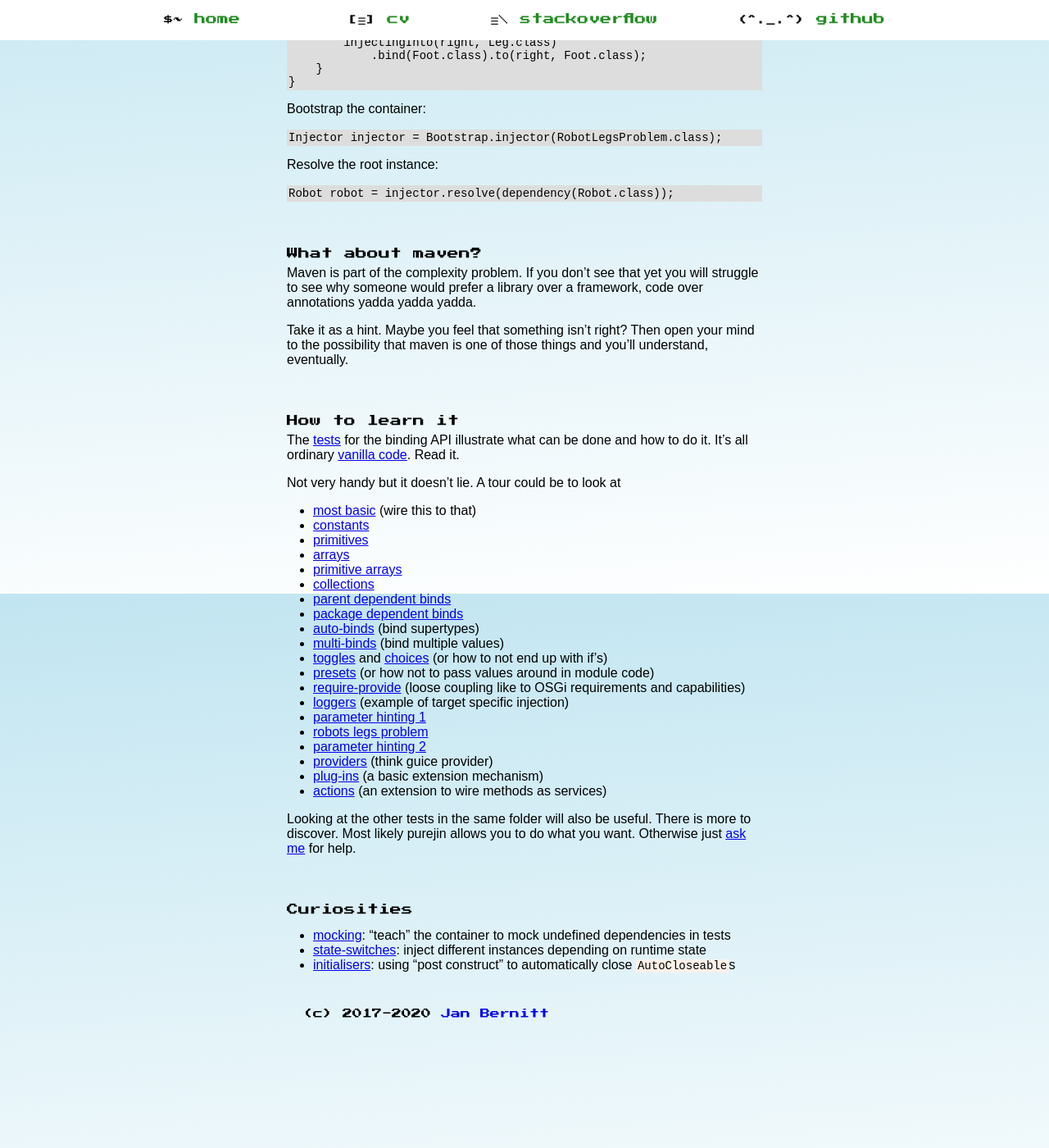
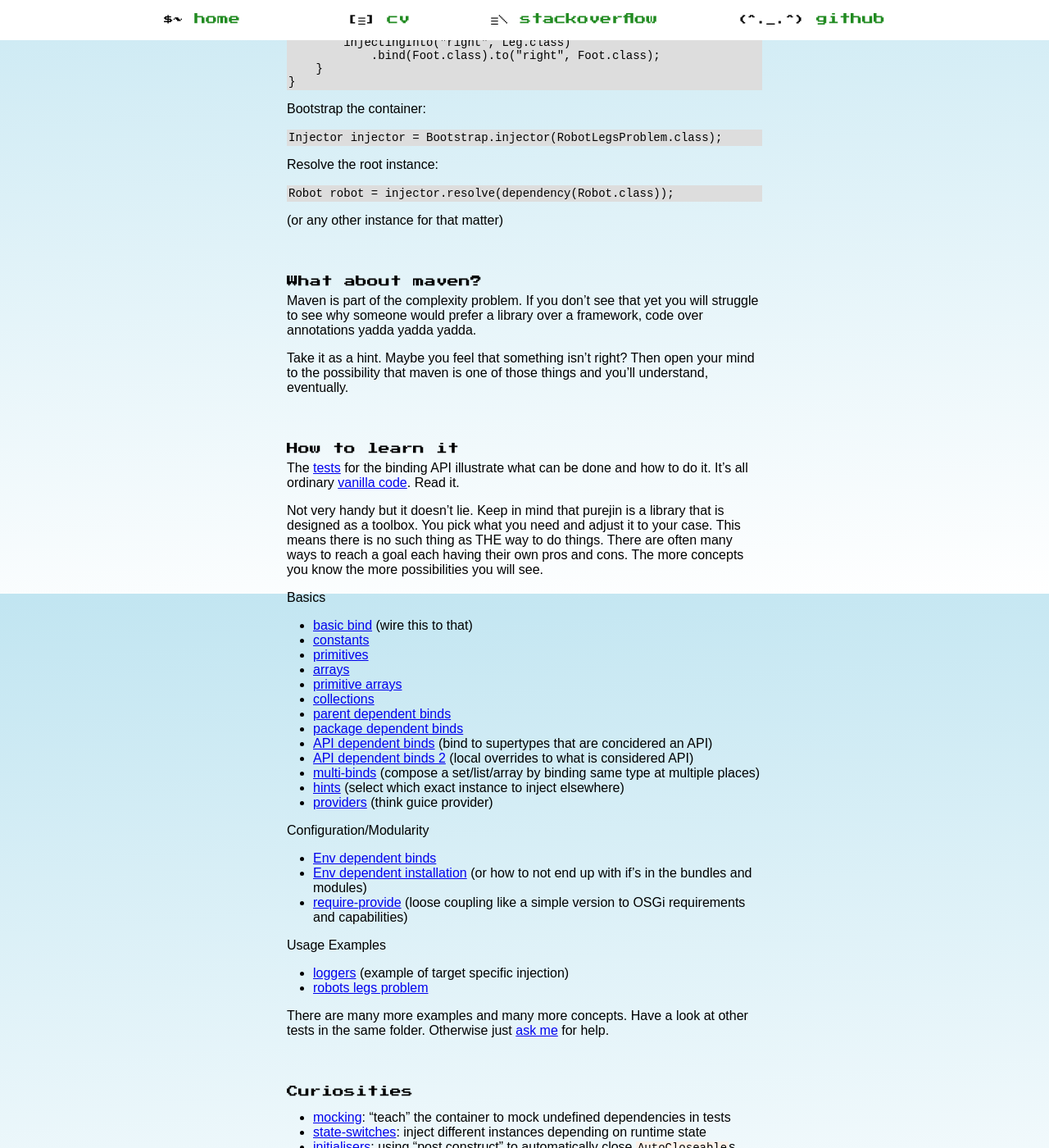
Before and after one commit to jbee/jbee.github.io, a Jekyll site: the page built from purejin/index.md, in a window 1280 px wide and 1400 px high, scrolled down 2876 px. Shown: the whole window at 82% size. Built offline with Jekyll 4.4.1, drawn with Linux system fonts in a browser that asks for light colours; before the commit the page ends 4130 px from its top, so only the background shows below that; some of the changed text lies outside the part shown.

Commit message:
fixes links to test examples

````diff
--- a/purejin/index.md
+++ b/purejin/index.md
@@ -32,7 +32,7 @@ Purejin's programming style is inspired by pure functional style:
 Users declare a set of declarative statements about the (container) world.
 These statements are transformed to a fixed and final container model.
 Alongside the immutable model there is a pool of managed instances.
-Calling resolution functions on the container is like a computation on its model state that might create new managed instances in the pool as a _side-effect_.
+Calling resolution functions on the container is like a computation on its model state that might create new managed instances in the pool as a "side-effect".
 This is easy to reason about and allows for state validation at the end of bootstrapping a container.
 
 Its goal is to organise and modularise what otherwise would be manual wiring without imposing restrictions on the application developer.
@@ -121,12 +121,12 @@ class RobotLegsProblem extends BinderModule {
 	protected void declare() {
 		construct(Robot.class);
 		//...
-		bind(left, Leg.class).toConstructor();
-		bind(right, Leg.class).toConstructor();
-		injectingInto(left, Leg.class)
-			.bind(Foot.class).to(left, Foot.class);
-		injectingInto(right, Leg.class)
-			.bind(Foot.class).to(right, Foot.class);
+		bind("left", Leg.class).toConstructor();
+		bind("right", Leg.class).toConstructor();
+		injectingInto("left", Leg.class)
+			.bind(Foot.class).to("left", Foot.class);
+		injectingInto("right", Leg.class)
+			.bind(Foot.class).to("right", Foot.class);
 	}
 }
 ```
@@ -140,7 +140,7 @@ Resolve the root instance:
 ```java
 Robot robot = injector.resolve(dependency(Robot.class));
 ```
-
+(or any other instance for that matter)
 
 ## What about maven?
 Maven is part of the complexity problem.
@@ -152,37 +152,44 @@ Then open your mind to the possibility that maven is one of those things and you
 
 
 ## How to learn it
-The [tests](https://github.com/jbee/purejin/tree/master/src/test.integration/test/java/test/integration/bind) for the binding API illustrate what can be done and how to do it.
+The [tests](https://github.com/jbee/purejin/tree/master/test.integration/test/java/test/integration/bind) for the binding API illustrate what can be done and how to do it.
 It's all ordinary [vanilla code](http://en.wikipedia.org/wiki/Vanilla_software).
 Read it.
 
 Not very handy but it doesn't lie.
-A tour could be to look at
+Keep in mind that purejin is a library that is designed as a toolbox.
+You pick what you need and adjust it to your case.
+This means there is no such thing as THE way to do things. There are often many ways to reach a goal each having their own pros and cons.
+The more concepts you know the more possibilities you will see.
 
-* [most basic](https://github.com/jbee/purejin/blob/master/src/test.integration/test/java/test/integration/bind/TestInstanceBinds.java) (wire this to that)
-* [constants](https://github.com/jbee/purejin/blob/master/src/test.integration/test/java/test/integration/bind/TestConstantBinds.java)
-* [primitives](https://github.com/jbee/purejin/blob/master/src/test.integration/test/java/test/integration/bind/TestPrimitiveBinds.java)
-* [arrays](https://github.com/jbee/purejin/blob/master/src/test.integration/test/java/test/integration/bind/TestElementBinds.java)
-* [primitive arrays](https://github.com/jbee/purejin/blob/master/src/test.integration/test/java/test/integration/bind/TestPrimitiveArrayBinds.java)
-* [collections](https://github.com/jbee/purejin/blob/master/src/test.integration/test/java/test/integration/bind/TestCollectionBinds.java)
-* [parent dependent binds](https://github.com/jbee/purejin/blob/master/src/test.integration/test/java/test/integration/bind/TestParentTargetBinds.java)
-* [package dependent binds](https://github.com/jbee/purejin/blob/master/src/test.integration/test/java/test/integration/bind/TestPackageLocalisedBinds.java)
-* [auto-binds](https://github.com/jbee/purejin/blob/master/src/test.integration/test/java/test/integration/bind/TestAutobindBinds.java) (bind supertypes)
-* [multi-binds](https://github.com/jbee/purejin/blob/master/src/test.integration/test/java/test/integration/bind/TestMultibindBinds.java) (bind multiple values)
-* [toggles](https://github.com/jbee/purejin/blob/master/src/test.integration/test/java/test/integration/bind/TestToggledBinds.java) and [choices](https://github.com/jbee/purejin/blob/master/src/test.integration/test/java/test/integration/bind/TestMultipleChoicesBinds.java) (or how to not end up with if's)
-* [presets](https://github.com/jbee/purejin/blob/master/src/test.integration/test/java/test/integration/bind/TestModuleWithBinds.java) (or how not to pass values around in module code)
-* [require-provide](https://github.com/jbee/purejin/blob/master/src/test.integration/test/java/test/integration/bind/TestRequiredProvidedBinds.java) (loose coupling like to OSGi requirements and capabilities)
-* [loggers](https://github.com/jbee/purejin/blob/master/src/test.integration/test/java/test/integration/bind/TestLoggerBinds.java) (example of target specific injection)
-* [parameter hinting 1](https://github.com/jbee/purejin/blob/master/src/test.integration/test/java/test/integration/bind/TestSpecificImplementationBinds.java)
-* [robots legs problem](https://github.com/jbee/purejin/blob/master/src/test.integration/test/java/test/integration/bind/TestRobotLegsProblemBinds.java)
-* [parameter hinting 2](https://github.com/jbee/purejin/blob/master/src/test.integration/test/java/test/integration/bind/TestConstructorHintBinds.java)
-* [providers](https://github.com/jbee/purejin/blob/master/src/test.integration/test/java/test/integration/bind/TestProviderBinds.java) (think guice provider)
-* [plug-ins](https://github.com/jbee/purejin/blob/master/src/test.integration/test/java/test/integration/bind/TestPluginBinds.java) (a basic extension mechanism)
-* [actions](https://github.com/jbee/purejin/blob/master/src/test.integration/test/java/test/integration/action/TestActionBinds.java) (an extension to wire methods as services)
+Basics
 
-Looking at the other tests in the same folder will also be useful.
-There is more to discover.
-Most likely purejin allows you to do what you want.
+* [basic bind](https://github.com/jbee/purejin/blob/master/test.integration/test/java/test/integration/bind/TestBasicInstanceBinds.java) (wire this to that)
+* [constants](https://github.com/jbee/purejin/blob/master/test.integration/test/java/test/integration/bind/TestBasicConstantBinds.java)
+* [primitives](https://github.com/jbee/purejin/blob/master/test.integration/test/java/test/integration/bind/TestBasicPrimitiveValueBinds.java)
+* [arrays](https://github.com/jbee/purejin/blob/master/test.integration/test/java/test/integration/bind/TestBasicArrayElementBinds.java)
+* [primitive arrays](https://github.com/jbee/purejin/blob/master/test.integration/test/java/test/integration/bind/TestBasicPrimitiveArrayBridgeBinds.java)
+* [collections](https://github.com/jbee/purejin/blob/master/test.integration/test/java/test/integration/bind/TestBasicCollectionBinds.java)
+* [parent dependent binds](https://github.com/jbee/purejin/blob/master/test.integration/test/java/test/integration/bind/TestBasicParentLocalBinds.java)
+* [package dependent binds](https://github.com/jbee/purejin/blob/master/test.integration/test/java/test/integration/bind/TestBasicPackageLocalBinds.java)
+* [API dependent binds](https://github.com/jbee/purejin/blob/master/test.integration/test/java/test/integration/bind/TestBasicSuperbindBinds.java) (bind to supertypes that are concidered an API)
+* [API dependent binds 2](https://github.com/jbee/purejin/blob/master/test.integration/test/java/test/integration/bind/TestExampleLocalPublishesByBinds.java) (local overrides to what is considered API)
+* [multi-binds](https://github.com/jbee/purejin/blob/master/test.integration/test/java/test/integration/bind/TestBasicMultibindBinds.java) (compose a set/list/array by binding same type at multiple places)
+* [hints](https://github.com/jbee/purejin/blob/master/test.integration/test/java/test/integration/bind/TestBasicHintsBinds.java) (select which exact instance to inject elsewhere)
+* [providers](https://github.com/jbee/purejin/blob/master/test.integration/test/java/test/integration/bind/TestFeatureProviderBinds.java) (think guice provider)
+
+Configuration/Modularity
+
+* [Env dependent binds](https://github.com/jbee/purejin/blob/master/test.integration/test/java/test/integration/bind/TestBasicModuleWithBinds.java)
+* [Env dependent installation](https://github.com/jbee/purejin/blob/master/test.integration/test/java/test/integration/bind/TestBasicBundleForBinds.java) (or how to not end up with if's in the bundles and modules)
+* [require-provide](https://github.com/jbee/purejin/blob/master/test.integration/test/java/test/integration/bind/TestBasicRequiredProvidedBinds.java) (loose coupling like a simple version to OSGi requirements and capabilities)
+
+Usage Examples
+
+* [loggers](https://github.com/jbee/purejin/blob/master/test.integration/test/java/test/integration/bind/TestBasicLoggerBinds.java) (example of target specific injection)
+* [robots legs problem](https://github.com/jbee/purejin/blob/master/test.integration/test/java/test/integration/bind/TestExampleRobotLegsProblemBinds.java)
+
+There are many more examples and many more concepts. Have a look at other tests in the same folder.
 Otherwise just [ask me](http://jbee.github.io) for help.
 
 
````
Also changed, not shown: other parts of purejin/index.md (+1 -1 lines).
